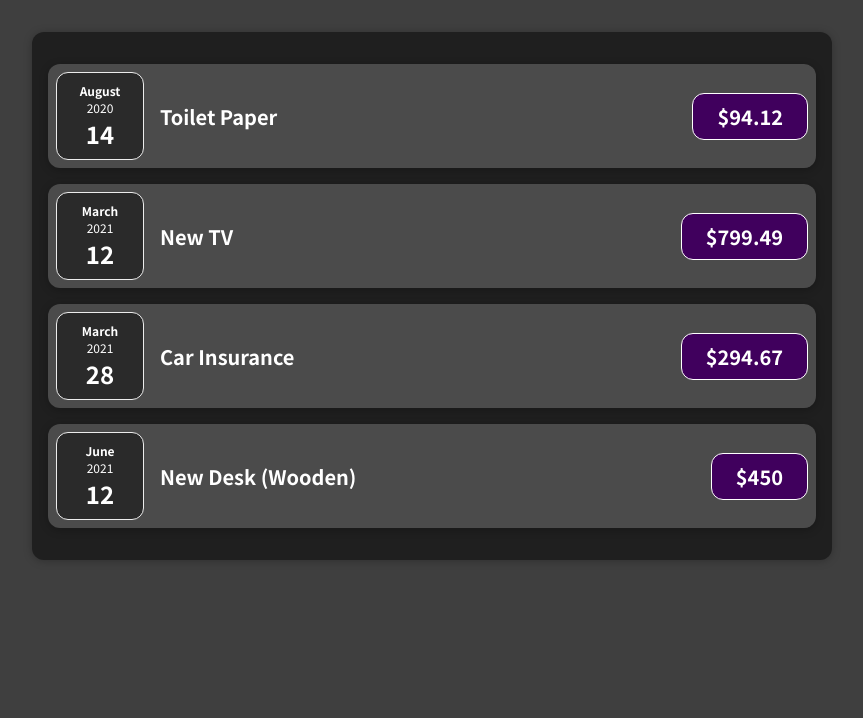
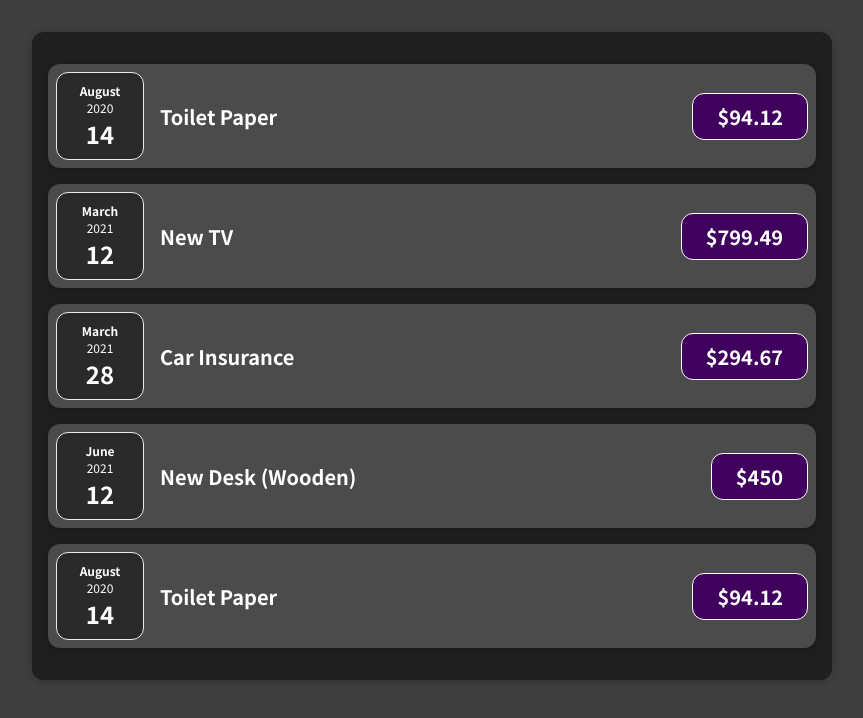
Before and after one commit to Rohitky34/Budget-App, a JavaScript app: page / in a window 1280 px wide. Shown: the top 718 px of the page, without its empty margins (208-1071 px from the left). Built offline with nearby package versions, Linux system fonts and the light colour scheme.

Commit message:
New expense item

```diff
--- a/src/components/Expenses.js
+++ b/src/components/Expenses.js
@@ -24,6 +24,11 @@ function Expenses(props) {
         amount={props.expenses[3].amount}
         date={props.expenses[3].date}
       ></ExpenseItem>
+      <ExpenseItem
+        title={props.expenses[0].title}
+        amount={props.expenses[0].amount}
+        date={props.expenses[0].date}
+      ></ExpenseItem>
     </div>
   );
 }
```
Also changed, not shown: 1 other file (tests, documents, lock files or other folders).
